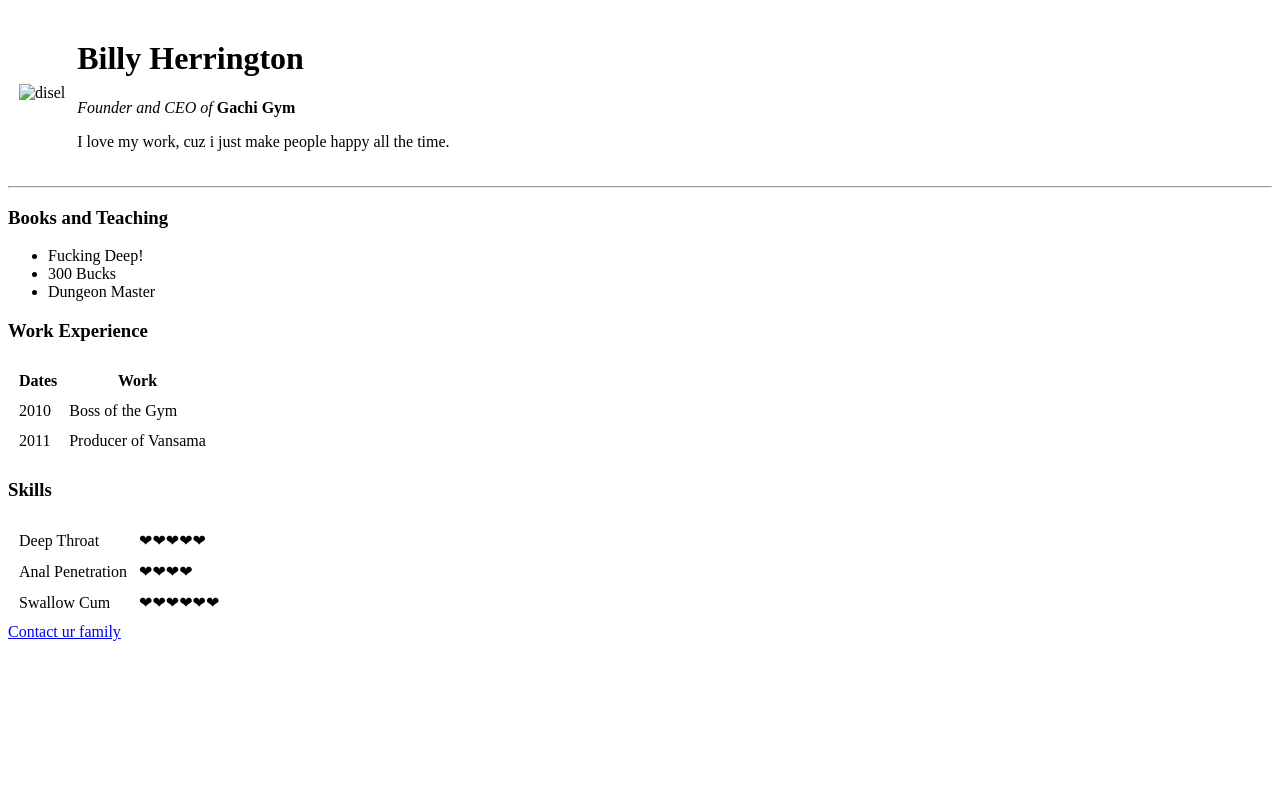
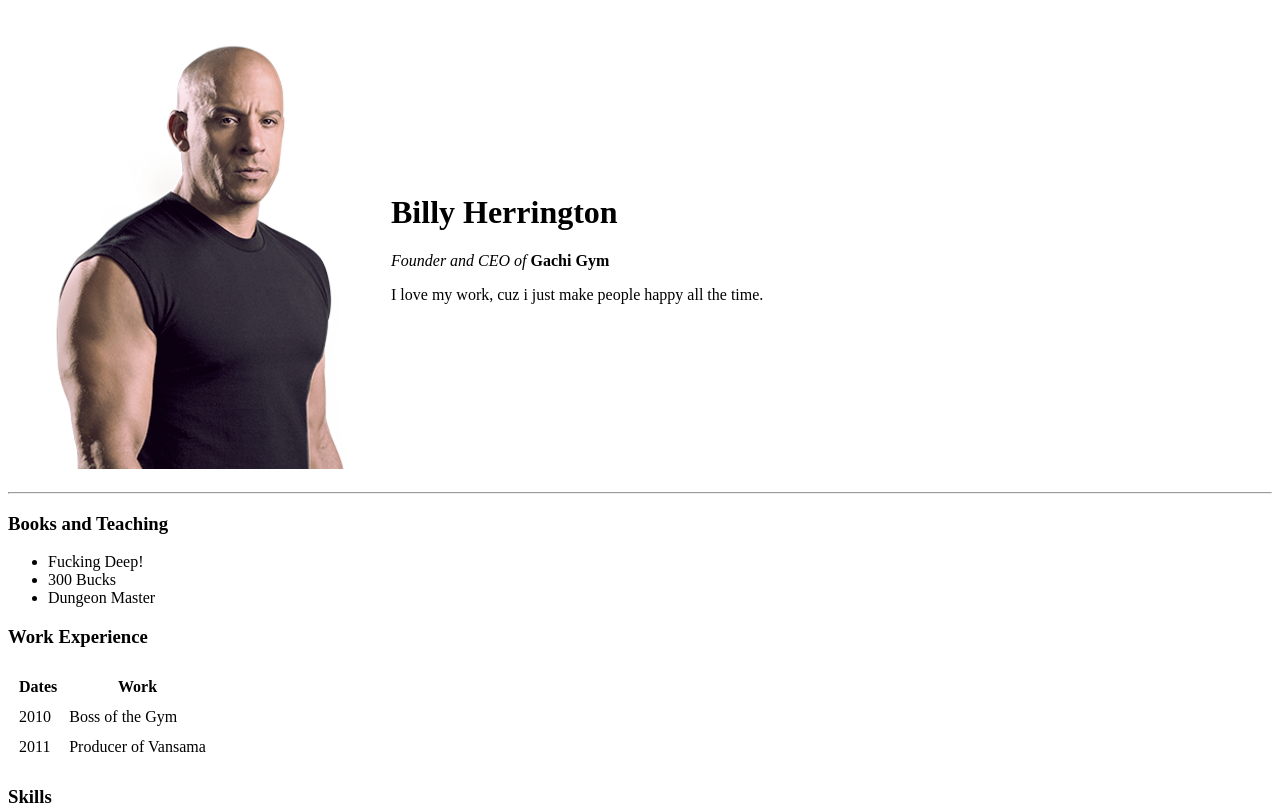
Before and after one commit to PU6ER/cv, a plain HTML site: page index.html in a window 1280 px wide. Shown: the top 811 px of the page. Drawn offline with Linux system fonts and the light colour scheme; the site is published under a folder, as on GitHub Pages, so addresses that start at the root find nothing.

Commit message:
Update index.html

```diff
--- a/index.html
+++ b/index.html
@@ -9,7 +9,7 @@
 <body>
     <table cellspacing="10" cellp>
         <tr>
-            <td><img src="/images/toretto.png" alt="disel"></td>
+            <td><img src="images/toretto.png" alt="disel"></td>
             <td>
                 <h1>Billy Herrington</h1>
                 <p><em>Founder and CEO of </em><strong> Gachi Gym </strong></p>
```
